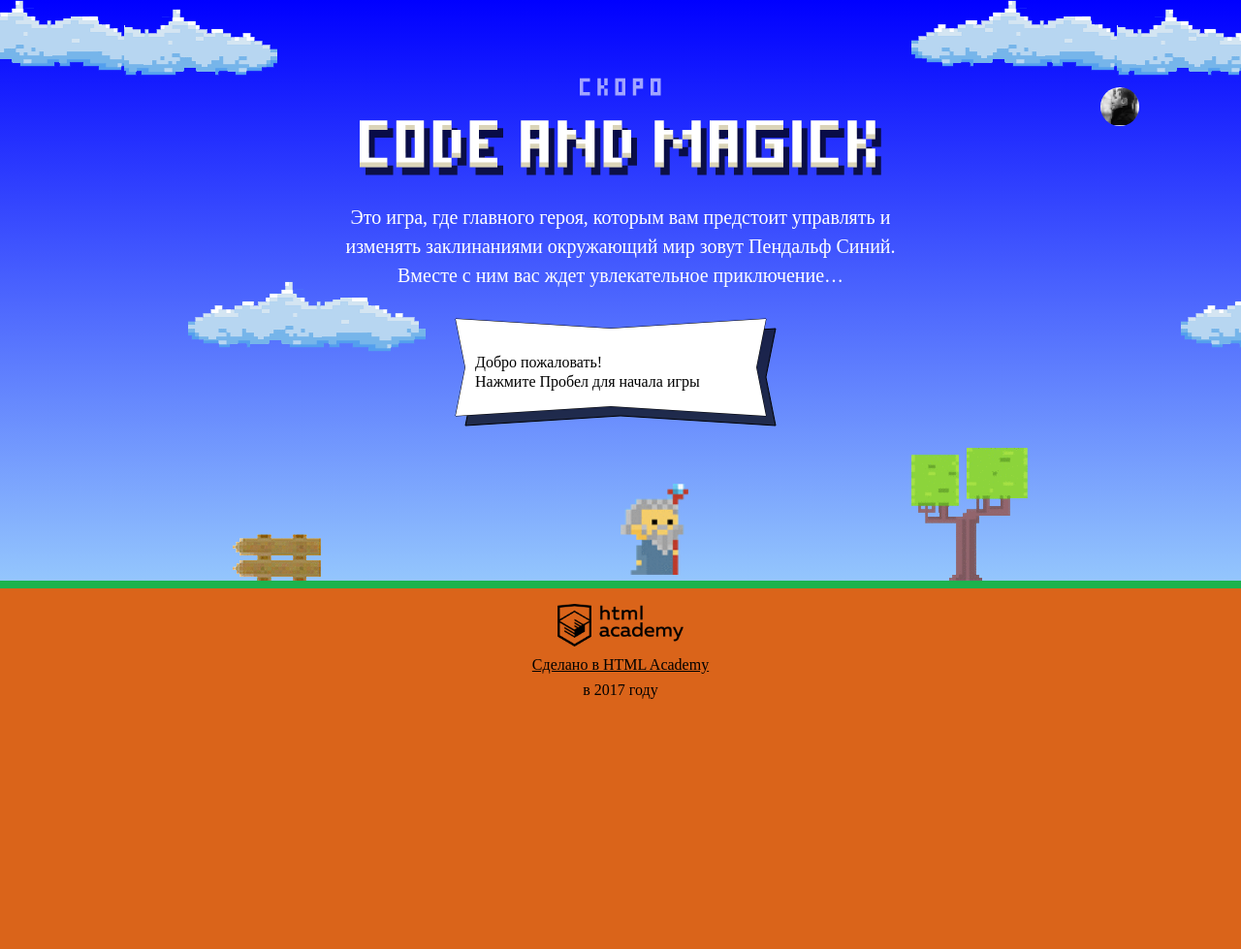
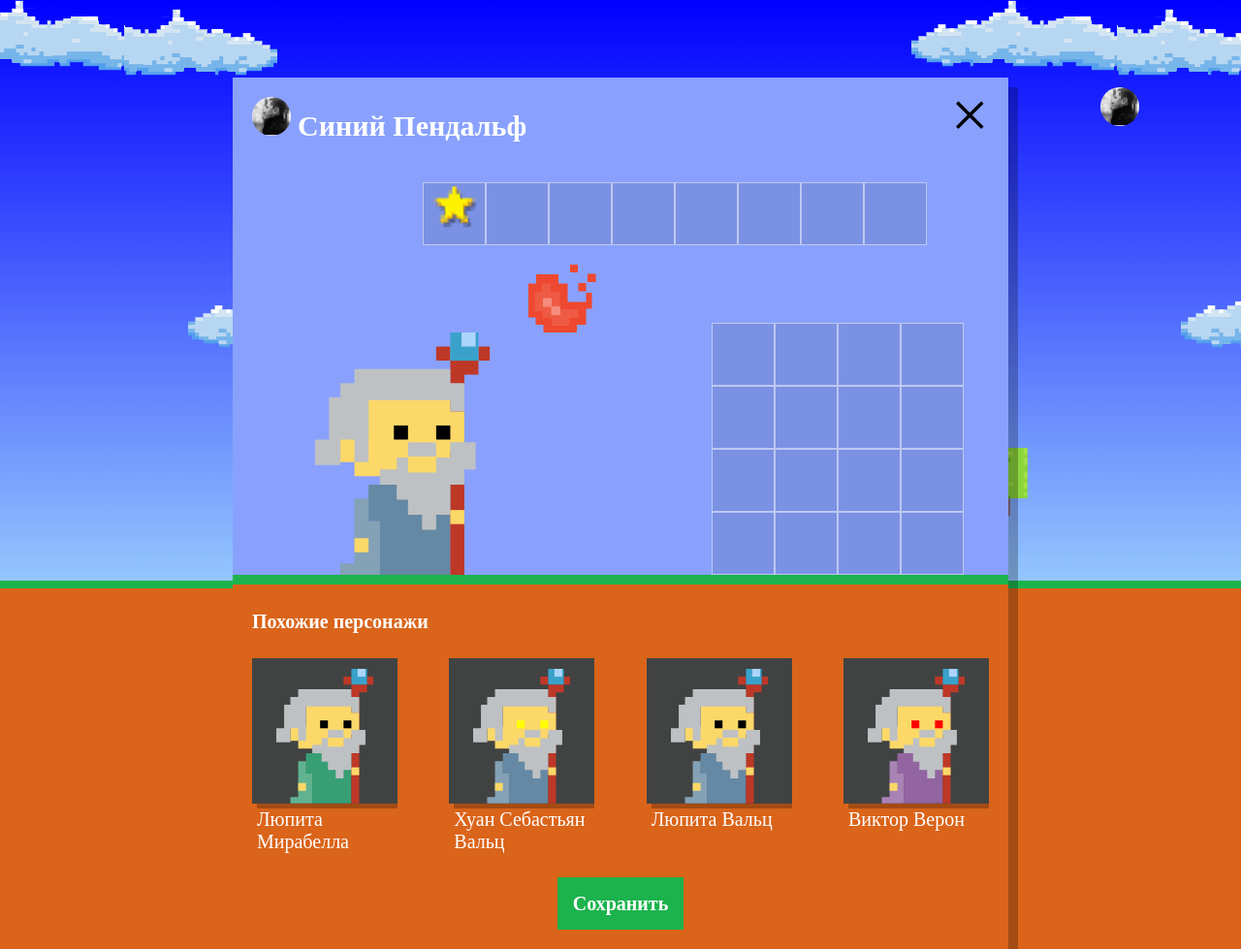
Before and after one commit to Deilan/53350-code-and-magick, a website: page index.html in a window 1280 px wide. Shown: the whole page at 97% size. Before the commit the page ends 800 px from the top, so only its background shows below. Drawn offline with Linux system fonts and the light colour scheme; a web font is replaced by a local one.

Commit message:
module3-task1

```diff
--- a/index.html
+++ b/index.html
@@ -197,6 +197,7 @@
     return height * 2 / 3;
   }
 </script>
+<script src="js/setup.js"></script>
 <script src="js/stat.js"></script>
 <script src="js/game.js"></script>
 
--- /dev/null
+++ b/js/setup.js
@@ -0,0 +1,118 @@
+'use strict';
+
+(function () {
+  var WIZARDS_COUNT = 4;
+  var FIRST_NAMES = [
+    'Иван',
+    'Хуан Себастьян',
+    'Мария',
+    'Кристоф',
+    'Виктор',
+    'Юлия',
+    'Люпита',
+    'Вашингтон',
+  ];
+  var LAST_NAMES = [
+    'да Марья',
+    'Верон',
+    'Мирабелла',
+    'Вальц',
+    'Онопко',
+    'Топольницкая',
+    'Нионго',
+    'Ирвинг',
+  ];
+  var COAT_COLORS = [
+    'rgb(101, 137, 164)',
+    'rgb(241, 43, 107)',
+    'rgb(146, 100, 161)',
+    'rgb(56, 159, 117)',
+    'rgb(215, 210, 55)',
+    'rgb(0, 0, 0)'
+  ];
+  var EYES_COLORS = [
+    'black',
+    'red',
+    'blue',
+    'yellow',
+    'green'
+  ];
+
+  renderSetup(getWizards(WIZARDS_COUNT, {
+    firstNames: FIRST_NAMES,
+    lastNames: LAST_NAMES,
+    coatColors: COAT_COLORS,
+    eyesColors: EYES_COLORS
+  }));
+
+  function renderSetup(wizards) {
+    var fragment = prepareSimilarWizardsFragment(wizards);
+    populateSimilarWizardsList(fragment);
+    showSetupDialog();
+    showSimilarWizardsList();
+  }
+
+  function getWizards(count, options) {
+    var result = [];
+    for (var i = 0; i < count; i++) {
+      result[i] = getWizard(options);
+    }
+    return result;
+  }
+
+  function getWizard(options) {
+    var wizard = {
+      name: getRandomElement(options.firstNames) + ' ' + getRandomElement(options.lastNames),
+      coatColor: getRandomElement(options.coatColors),
+      eyesColor: getRandomElement(options.eyesColors),
+    };
+    return wizard;
+  }
+
+  function populateSimilarWizardsList(wizardsEl) {
+    var similarListEl = document.querySelector('.setup-similar-list');
+    similarListEl.appendChild(wizardsEl);
+  }
+
+  function showSetupDialog() {
+    var setupEl = document.querySelector('.setup');
+    setupEl.classList.remove('hidden');
+  }
+
+  function showSimilarWizardsList() {
+    var setupSimilarEl = document.querySelector('.setup-similar');
+    setupSimilarEl.classList.remove('hidden');
+  }
+
+  function getSimilarWizardTemplate() {
+    var template =
+      document.querySelector('#similar-wizard-template').content.querySelector('.setup-similar-item');
+    return template;
+  }
+
+  function prepareSimilarWizardsFragment(wizards, template) {
+    template = template || getSimilarWizardTemplate();
+    var fragment = document.createDocumentFragment();
+    for (var i = 0; i < wizards.length; i++) {
+      var wizardEl = prepareSimilarWizardElement(wizards[i], template);
+      fragment.appendChild(wizardEl);
+    }
+    return fragment;
+  }
+
+  function prepareSimilarWizardElement(wizard, template) {
+    template = template || getSimilarWizardTemplate();
+    var wizardEl = template.cloneNode(true);
+
+    wizardEl.querySelector('.setup-similar-label').textContent = wizard.name;
+    wizardEl.querySelector('.wizard-coat').style.fill = wizard.coatColor;
+    wizardEl.querySelector('.wizard-eyes').style.fill = wizard.eyesColor;
+
+    return wizardEl;
+  }
+
+  function getRandomElement(arr) {
+    var index = Math.floor(Math.random() * (arr.length - 1));
+    return arr[index];
+  }
+})();
```
